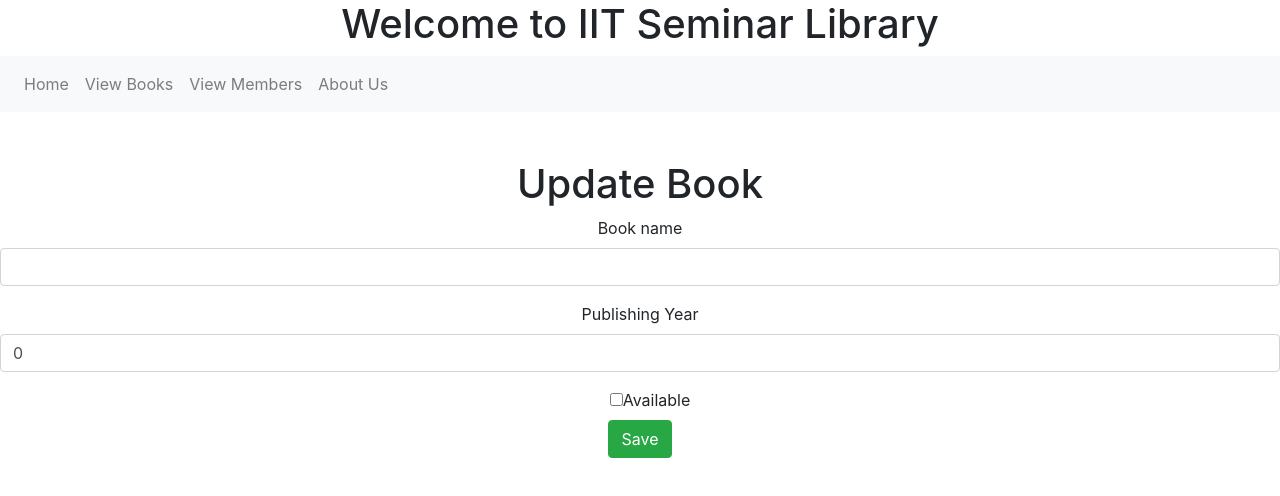
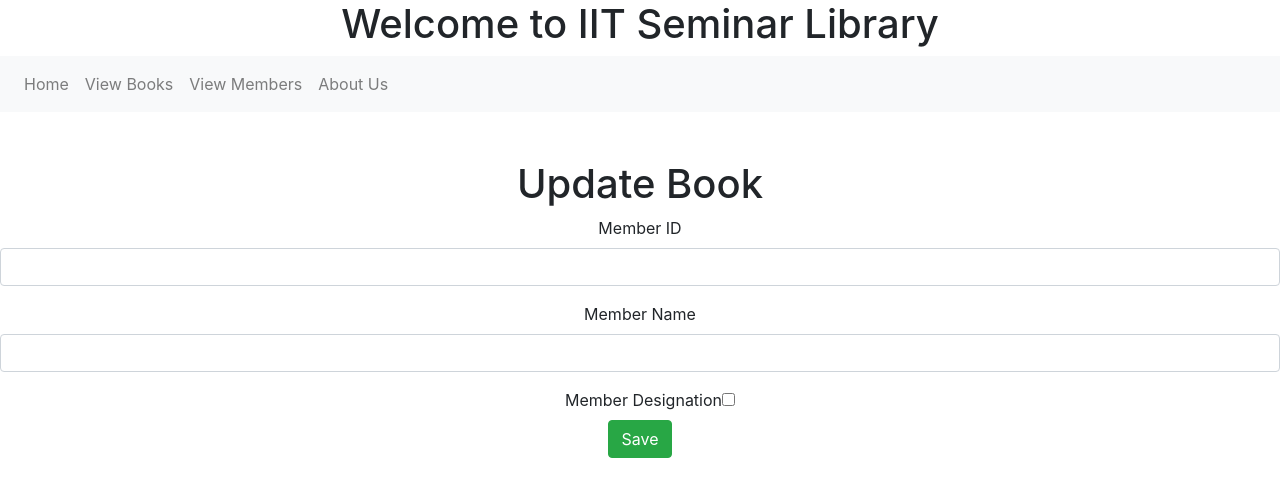
Before and after one commit to rakib3004/book-management, an Angular app: page /updateMember in a window 1280 px wide. Shown: the top 496 px of the page. Built offline with nearby package versions, Linux system fonts and the light colour scheme.

Commit message:
complete these

```diff
--- a/src/app/app-routing.module.ts
+++ b/src/app/app-routing.module.ts
@@ -7,12 +7,13 @@
 import { HomeComponent } from './home/home.component';
 import { MemberListComponent } from './member-list/member-list.component';
 import { UpdateBookComponent } from './update-book/update-book.component';
+import { UpdateMemberComponent } from './update-member/update-member.component';
 
 const routes: Routes = [
   {path:'', component:HomeComponent},
   {path:'books', component:BookListComponent},
   {path:'updateBook', component:UpdateBookComponent},
-  {path:'updateMember', component:UpdateBookComponent},
+  {path:'updateMember', component:UpdateMemberComponent},
   {path:'addBook', component:AddBookComponent},
   {path:'aboutUs', component:AboutUsComponent},
   {path:'members', component:MemberListComponent},
--- a/src/app/member-list/member-list.component.html
+++ b/src/app/member-list/member-list.component.html
@@ -1,4 +1,4 @@
-<h2>Book list</h2>
+<h2>Board of Trusty</h2>
 
 <table class="table">
   <thead>
--- a/src/app/update-member/update-member.component.html
+++ b/src/app/update-member/update-member.component.html
@@ -1 +1,39 @@
-<p>update-member works!</p>
+<br />
+<br />
+<h1 style="text-align: center">Update Book</h1>
+<form style="text-align: center">
+  <div class="form-group">
+    <label for="name">Member ID</label>
+    <input
+      type="text"
+      class="form-control"
+      id="name"
+      [(ngModel)]="givenMember.id"
+      [ngModelOptions]="{ standalone: true }"
+    />
+  </div>
+  <div class="form-group">
+    <label for="name">Member Name</label>
+    <input
+      type="text"
+      class="form-control"
+      id="year"
+      [(ngModel)]="givenMember.name"
+      [ngModelOptions]="{ standalone: true }"
+    />
+  </div>
+  <div class="form-check">
+    <label for="name">Member Designation</label>
+
+    <input
+      type="checkbox"
+      class="form-control-check"
+      id="avability"
+      [(ngModel)]="givenMember.designation"
+      [ngModelOptions]="{ standalone: true }"
+    />
+  </div>
+  <button type="submit" (click)="updateMember()" class="btn btn-success">
+    Save
+  </button>
+</form>
--- a/src/app/update-member/update-member.component.ts
+++ b/src/app/update-member/update-member.component.ts
@@ -1,4 +1,7 @@
 import { Component, OnInit } from '@angular/core';
+import { Router } from '@angular/router';
+import { Member } from '../member';
+import { MemberService } from '../member.service';
 
 @Component({
   selector: 'app-update-member',
@@ -7,9 +10,17 @@
 })
 export class UpdateMemberComponent implements OnInit {
 
-  constructor() { }
+  constructor(private memberService: MemberService, private route: Router) { }
+  givenMember = this.memberService.getMemberToBeUpdated();
+  books : Member[]=[];
 
   ngOnInit(): void {
   }
 
+
+  updateMember(){
+    this.memberService.updateMember(this.givenMember);
+    this.route.navigate(['updateMember'])
+  }
+
 }
```
